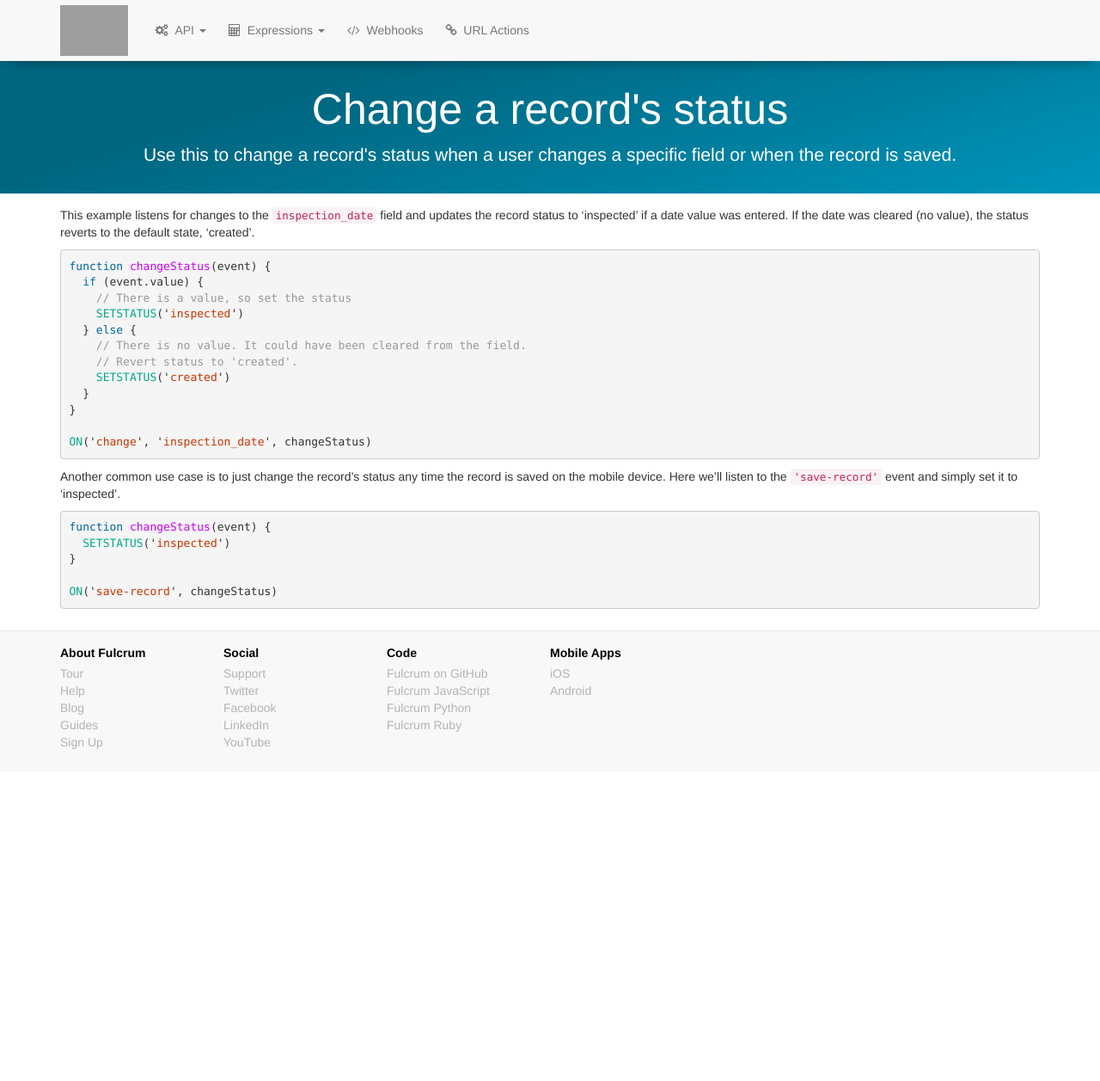
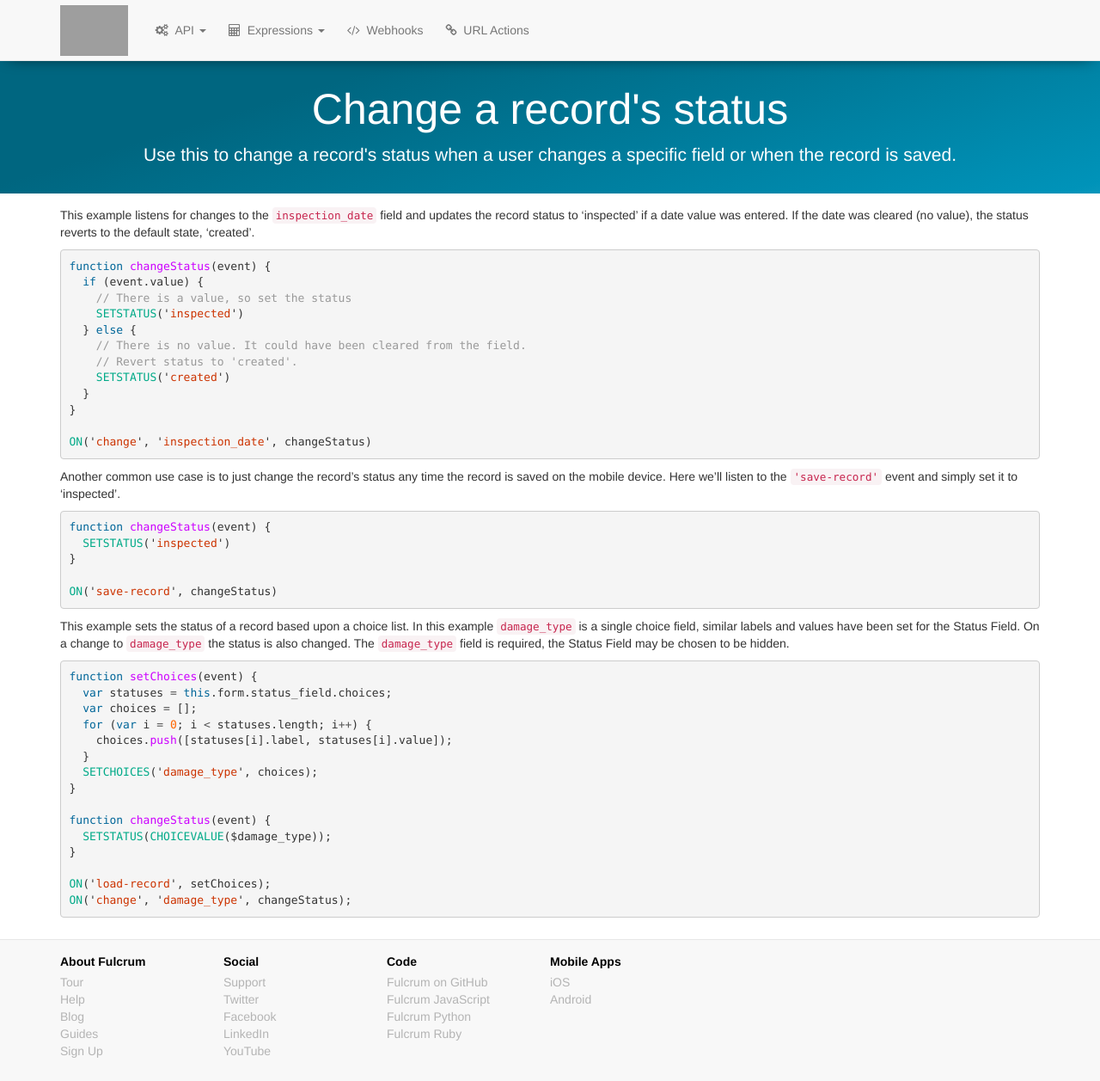
Before and after one commit to rylincoln/developer.fulcrumapp.com, a Jekyll site: the page built from _data-event-examples/change-record-status.md, in a window 1280 px wide and 1257 px high. Shown: the whole window at 86% size. Built offline with Jekyll 4.4.1, drawn with Linux system fonts in a browser that asks for light colours; nearby versions of some CDN libraries; grey boxes are pictures that could not be loaded.

Commit message:
another changing status example

````diff
--- a/_data-event-examples/change-record-status.md
+++ b/_data-event-examples/change-record-status.md
@@ -32,3 +32,23 @@ function changeStatus(event) {
 
 ON('save-record', changeStatus)
 ```
+
+This example sets the status of a record based upon a choice list. In this example `damage_type` is a single choice field, similar labels and values have been set for the Status Field. On a change to  `damage_type` the status is also changed.  The `damage_type` field is required, the Status Field may be chosen to be hidden.
+
+```js
+function setChoices(event) {
+  var statuses = this.form.status_field.choices;
+  var choices = [];
+  for (var i = 0; i < statuses.length; i++) {
+    choices.push([statuses[i].label, statuses[i].value]);
+  }
+  SETCHOICES('damage_type', choices);
+}
+
+function changeStatus(event) {
+  SETSTATUS(CHOICEVALUE($damage_type));
+}
+
+ON('load-record', setChoices);
+ON('change', 'damage_type', changeStatus);
+```
````
